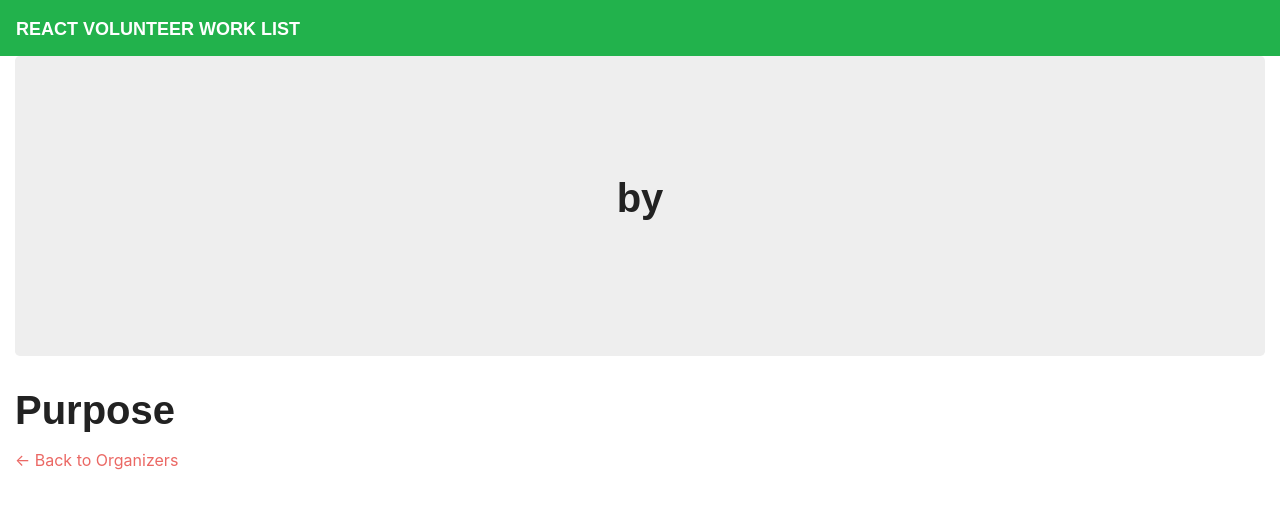
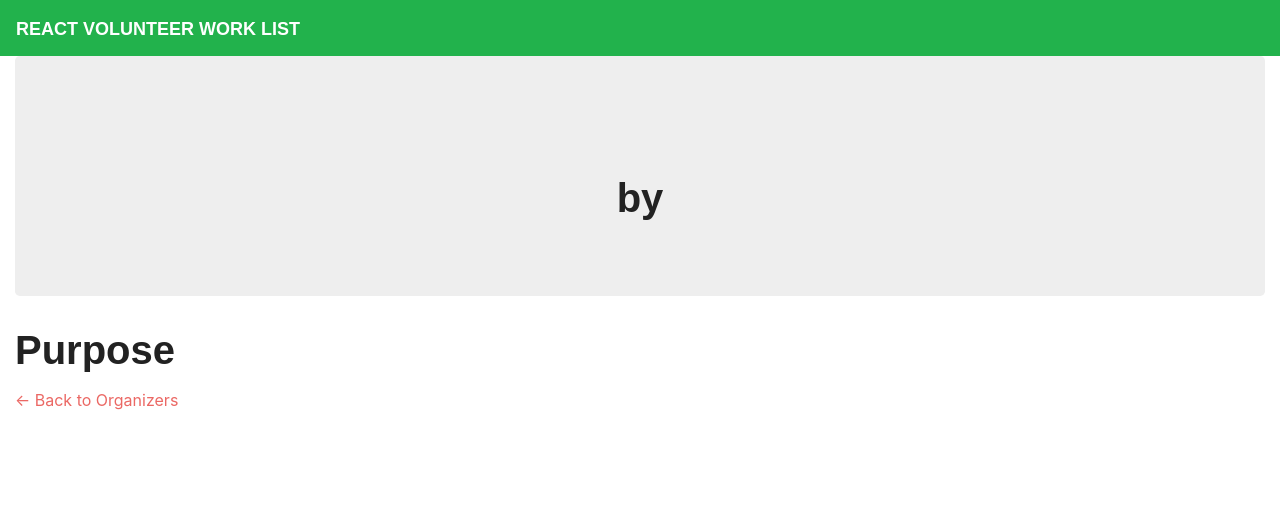
Before and after one commit to joshkuruvilla512/Caughtja, a React (Create React App) app in the folder caughtja/client/: page /Events/1 in a window 1280 px wide. Shown: the top 508 px of the page. Built offline with nearby package versions, Linux system fonts and the light colour scheme; no server answers; a web font is replaced by a local one.

Commit message:
resolved the console error

```diff
--- a/caughtja/client/src/components/Jumbotron/index.js
+++ b/caughtja/client/src/components/Jumbotron/index.js
@@ -3,7 +3,7 @@ import React from "react";
 function Jumbotron({ children }) {
   return (
     <div
-      style={{ height: 300, clear: "both", paddingTop: 120, textAlign: "center" }}
+      style={{ height: 200, clear: "both", padding: 120, textAlign: "center" }}
       className="jumbotron"
     >
       {children}
```
Also changed, not shown: caughtja/client/public/home.html (added), 1 other file (tests, documents, lock files or other folders).
